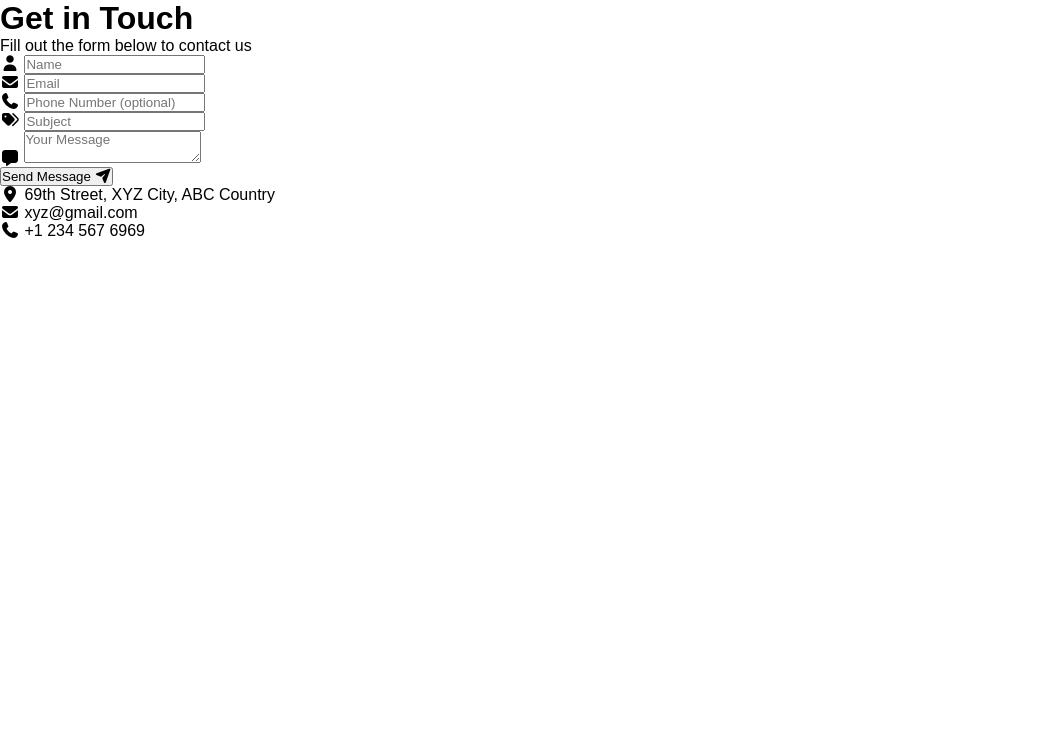
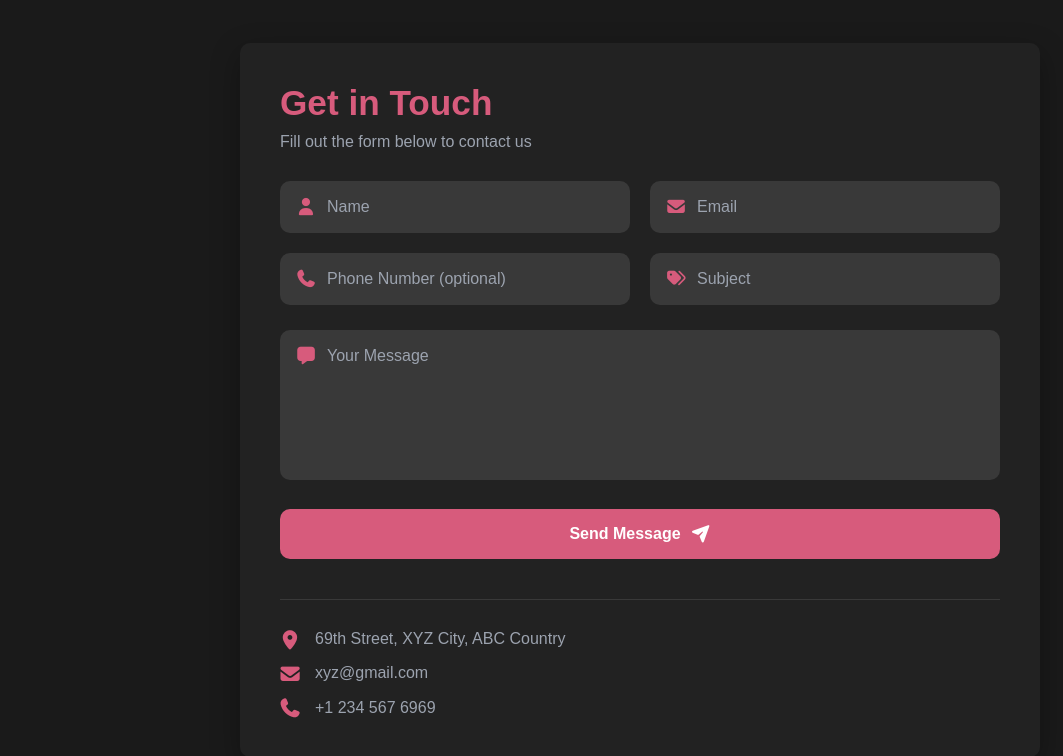
Before and after one commit to SulimAnxO1/Contact-Form, a plain HTML site: page index.html in a window 1280 px wide. Shown: the whole page, without its empty margins (0-1063 px from the left). Drawn offline with Linux system fonts and the light colour scheme.

Commit message:
style: add css styling

```diff
--- a/CSS/style.css
+++ b/CSS/style.css
@@ -6,3 +6,208 @@
   box-sizing: border-box;
   font-family: sans-serif;
 }
+
+/* CSS VARIABLES */
+
+:root {
+  --primary-color: #d75b7c;
+  --primary-light: #fc88a7;
+  --primary-dark: #ab4160;
+  --bg-dark: #1a1a1a;
+  --text-light: #f3f4f6;
+  --text-gray: #9ca3af;
+  --card-bg: #222222;
+  --input-bg: #393939;
+  --border-radius: 10px;
+}
+
+body {
+  background-color: var(--bg-dark);
+  color: var(--text-light);
+  min-height: 100vh;
+  display: flex;
+  justify-content: center;
+  align-items: center;
+  padding: 30px 15px;
+}
+
+.container {
+  width: 100%;
+  max-width: 800px;
+}
+
+.form-container {
+  background-color: var(--card-bg);
+  border-radius: var(--border-radius);
+  padding: 40px;
+  box-shadow: 0 10px 30px rgba(0, 0, 0, 0.3);
+  animation: fadeIn 0.7s ease-in-out;
+}
+
+@keyframes fadeIn {
+  from {
+    opacity: 0;
+    transform: translateY(20px);
+  }
+  to {
+    opacity: 1;
+    transform: translateY(0);
+  }
+}
+
+h1 {
+  color: var(--primary-color);
+  font-size: 2.2rem;
+  margin-bottom: 10px;
+}
+
+p {
+  margin-bottom: 30px;
+  color: var(--text-gray);
+}
+
+.input-group {
+  display: grid;
+  grid-template-columns: repeat(auto-fit, minmax(240px, 1fr));
+  gap: 20px;
+  margin-bottom: 25px;
+}
+
+.input-field {
+  position: relative;
+}
+
+.message-field {
+  position: relative;
+}
+
+.input-field i,
+.message-field i {
+  position: absolute;
+  top: 50%;
+  left: 15px;
+  transform: translateY(-50%);
+  color: var(--primary-color);
+  font-size: 1.1rem;
+}
+
+.message-field i {
+  top: 25px;
+}
+
+input,
+textarea {
+  width: 100%;
+  padding: 15px 15px 15px 45px;
+  background-color: var(--input-bg);
+  border: 2px solid transparent;
+  border-radius: var(--border-radius);
+  color: var(--text-light);
+  font-size: 1rem;
+  transition: all 0.3s ease-in-out;
+}
+
+textarea {
+  height: 150px;
+  resize: none;
+  margin-bottom: 25px;
+}
+
+input:hover,
+textarea:hover {
+  border: 1px solid var(--primary-light);
+  transition: all 0.2s ease-in-out;
+}
+
+input:focus,
+textarea:focus {
+  border: 1px solid var(--primary-color);
+  outline: none;
+  box-shadow: 0 0 0 2px rgba(222, 74, 111, 0.2);
+  transition: all 0.3s ease;
+}
+
+input::placeholder,
+textarea::placeholder {
+  color: var(--text-gray);
+}
+
+button {
+  background-color: var(--primary-color);
+  color: #000;
+  font-weight: 600;
+  font-size: 1rem;
+  border: none;
+  border-radius: var(--border-radius);
+  padding: 16px 30px;
+  cursor: pointer;
+  width: 100%;
+  transition: all 0.3s ease;
+}
+
+button:hover {
+  background-color: var(--primary-light);
+  transform: translateY(-2px);
+  box-shadow: 0 5px 15px rgba(222, 74, 143, 0.3);
+}
+
+button:active {
+  transform: translateY(0) scale(0.9);
+  background-color: var(--primary-dark);
+  opacity: 0.7;
+}
+
+.btn-content {
+  display: flex;
+  justify-content: center;
+  align-items: center;
+  gap: 10px;
+  color: white;
+}
+
+button:hover .btn-content {
+  color: hsla(0, 0%, 0%, 0.784);
+}
+
+button:active .btn-content {
+  color: hsla(0, 0%, 90%, 0.956);
+}
+
+.contact-info {
+  margin-top: 40px;
+  padding-top: 30px;
+  border-top: 1px solid rgb(255, 255, 255, 0.1);
+  display: flex;
+  flex-direction: column;
+  gap: 15px;
+}
+
+.info-item {
+  display: flex;
+  align-items: center;
+  gap: 15px;
+}
+
+.info-item i {
+  color: var(--primary-color);
+  font-size: 1.2rem;
+  width: 20px;
+}
+
+.info-item span {
+  color: var(--text-gray);
+}
+
+@media (max-width: 600px) {
+  .form-container {
+    padding: 25px;
+  }
+
+  h1 {
+    font-size: 1.8rem;
+  }
+
+  .input-group {
+    grid-template-columns: 1fr;
+  }
+}
```
